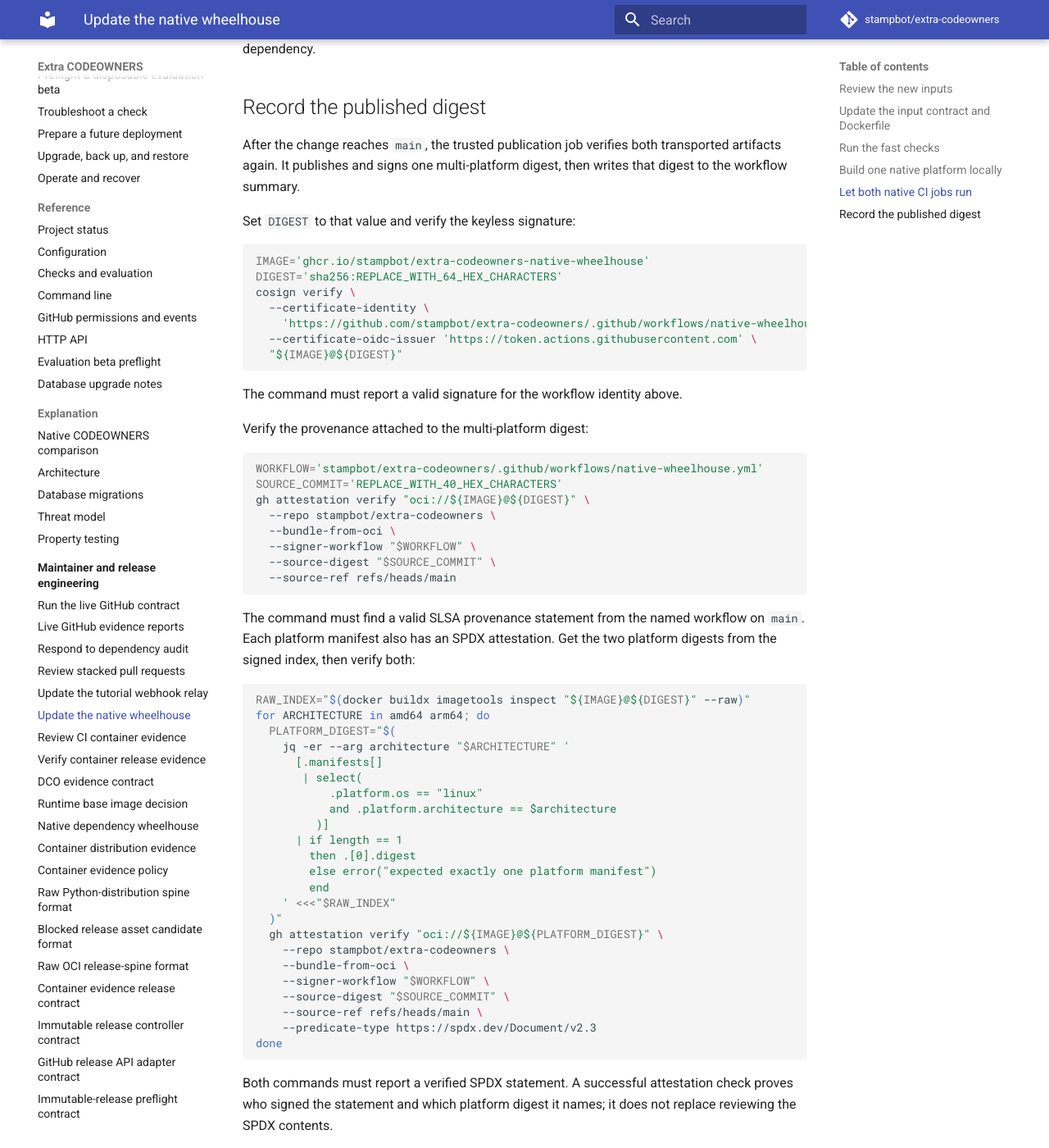
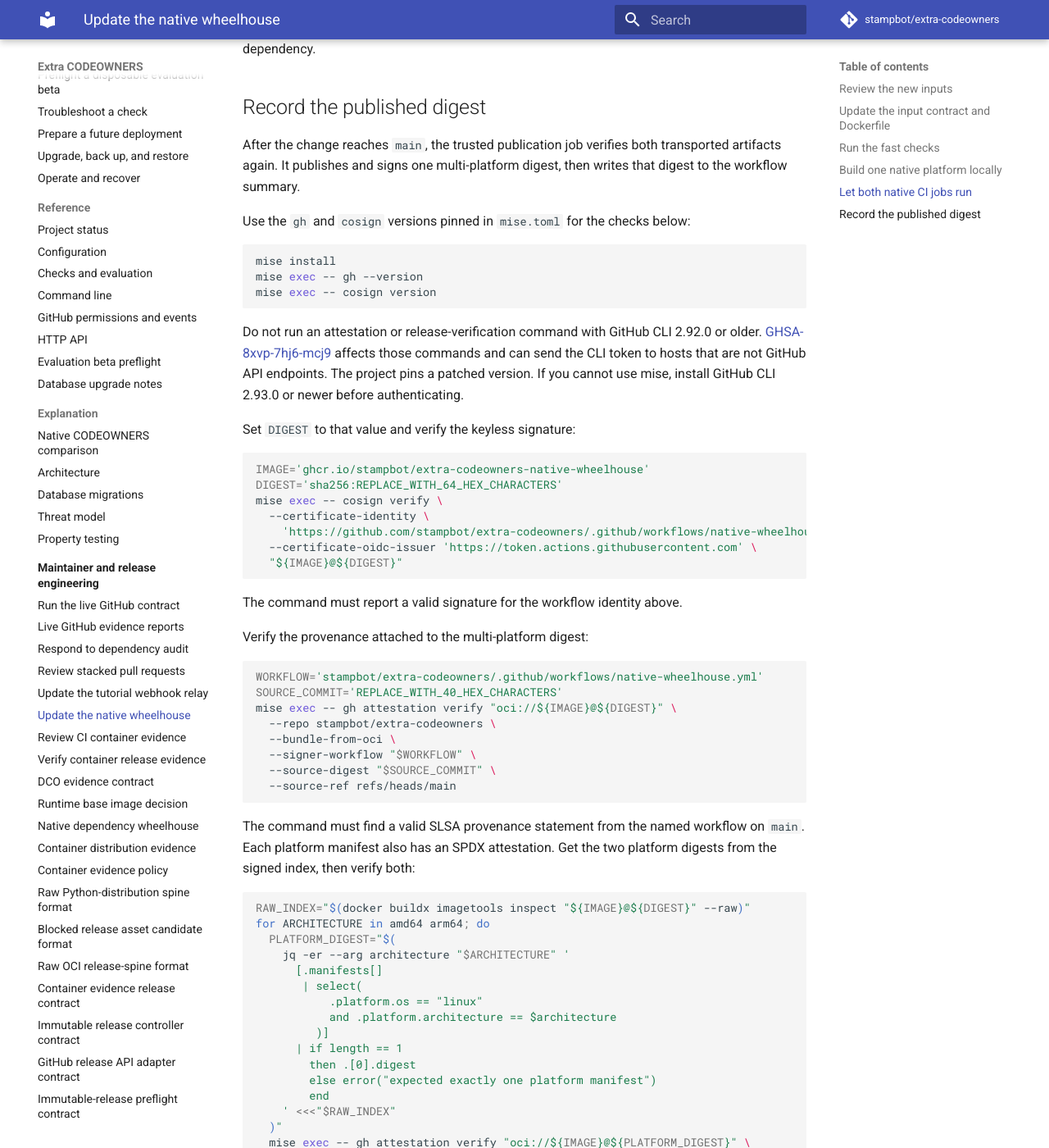
Before and after one commit to stampbot/extra-codeowners, an MkDocs documentation site: the page built from docs/how-to/update-native-wheelhouse.md, in a window 1280 px wide and 1400 px high, scrolled down 4230 px. Shown: the whole window at 82% size. Built offline with MkDocs 1.6.1 and Material for MkDocs 9.7.7, drawn with Linux system fonts in a browser that asks for light colours; comment, search, counter and statistics services are not loaded.

Commit message:
security: pin release verification clients (#102)
Signed-off-by: Danny Sauer <github@dannysauer.com>

````diff
--- a/docs/how-to/update-native-wheelhouse.md
+++ b/docs/how-to/update-native-wheelhouse.md
@@ -196,12 +196,26 @@ After the change reaches `main`, the trusted publication job verifies both
 transported artifacts again. It publishes and signs one multi-platform digest,
 then writes that digest to the workflow summary.
 
+Use the `gh` and `cosign` versions pinned in `mise.toml` for the checks below:
+
+```bash
+mise install
+mise exec -- gh --version
+mise exec -- cosign version
+```
+
+Do not run an attestation or release-verification command with GitHub CLI
+2.92.0 or older. [GHSA-8xvp-7hj6-mcj9][gh-cli-advisory] affects those commands
+and can send the CLI token to hosts that are not GitHub API endpoints. The
+project pins a patched version. If you cannot use mise, install GitHub CLI
+2.93.0 or newer before authenticating.
+
 Set `DIGEST` to that value and verify the keyless signature:
 
 ```bash
 IMAGE='ghcr.io/stampbot/extra-codeowners-native-wheelhouse'
 DIGEST='sha256:REPLACE_WITH_64_HEX_CHARACTERS'
-cosign verify \
+mise exec -- cosign verify \
   --certificate-identity \
     'https://github.com/stampbot/extra-codeowners/.github/workflows/native-wheelhouse.yml@refs/heads/main' \
   --certificate-oidc-issuer 'https://token.actions.githubusercontent.com' \
@@ -215,7 +229,7 @@ Verify the provenance attached to the multi-platform digest:
 ```bash
 WORKFLOW='stampbot/extra-codeowners/.github/workflows/native-wheelhouse.yml'
 SOURCE_COMMIT='REPLACE_WITH_40_HEX_CHARACTERS'
-gh attestation verify "oci://${IMAGE}@${DIGEST}" \
+mise exec -- gh attestation verify "oci://${IMAGE}@${DIGEST}" \
   --repo stampbot/extra-codeowners \
   --bundle-from-oci \
   --signer-workflow "$WORKFLOW" \
@@ -243,7 +257,7 @@ for ARCHITECTURE in amd64 arm64; do
         end
     ' <<<"$RAW_INDEX"
   )"
-  gh attestation verify "oci://${IMAGE}@${PLATFORM_DIGEST}" \
+  mise exec -- gh attestation verify "oci://${IMAGE}@${PLATFORM_DIGEST}" \
     --repo stampbot/extra-codeowners \
     --bundle-from-oci \
     --signer-workflow "$WORKFLOW" \
@@ -276,4 +290,5 @@ publish a new digest, and revert any consuming application to its last known
 good digest while the replacement builds.
 
 [dockerfile]: https://github.com/stampbot/extra-codeowners/blob/main/containers/native-wheelhouse/Dockerfile
+[gh-cli-advisory]: https://github.com/cli/cli/security/advisories/GHSA-8xvp-7hj6-mcj9
 [inputs]: https://github.com/stampbot/extra-codeowners/blob/main/containers/native-wheelhouse/inputs.json
--- a/mise.toml
+++ b/mise.toml
@@ -1,5 +1,7 @@
 [tools]
 actionlint = "1.7.12"
+"aqua:cli/cli" = "2.96.0"
+"aqua:sigstore/cosign" = "3.0.6"
 helm = "3.19.0"
 jq = "1.8.1"
 node = "24"
````
Also changed, not shown: docs/how-to/verify-container-release-evidence.md (+8 -0 lines), docs/reference/container-evidence-release-contract.md (+7 -0 lines), 4 other files.
